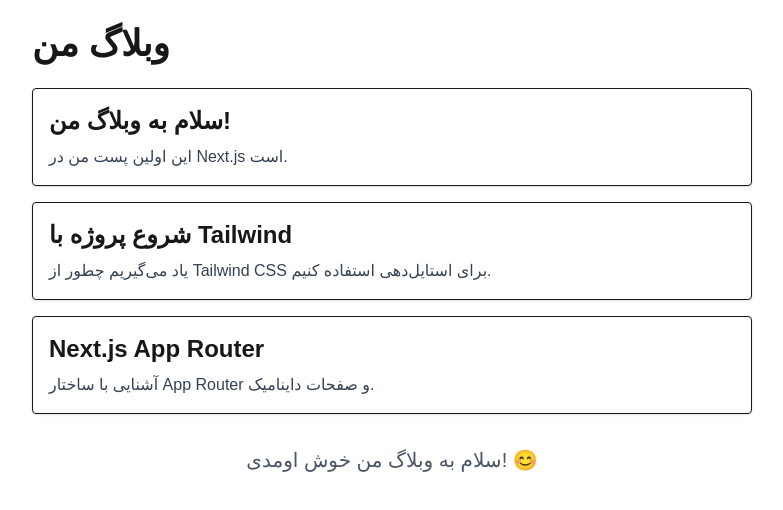
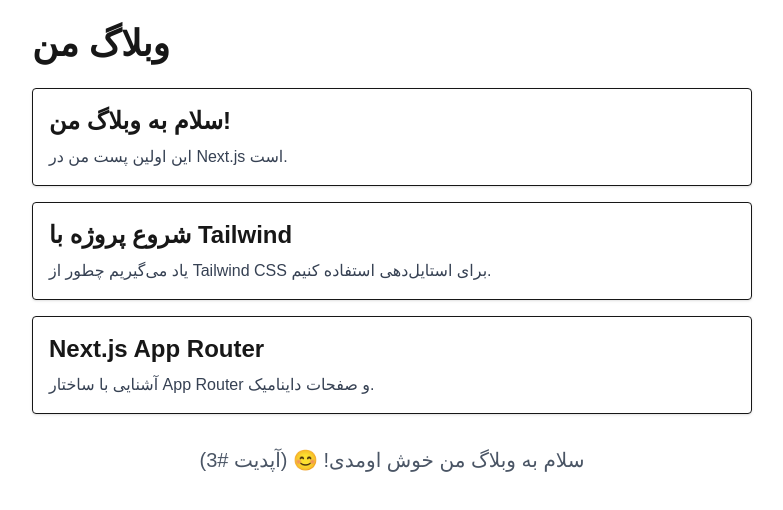
Before and after one commit to mmddhqqn-dot/myblog, a Next.js app: page / in a window 1280 px wide. Shown: the top 510 px of the page, without its empty margins (248-1031 px from the left). Built offline with nearby package versions, Linux system fonts and the light colour scheme.

Commit message:
Add update counter #3

```diff
--- a/app/page.js
+++ b/app/page.js
@@ -5,9 +5,10 @@
 async function getPosts() {
   try {
     // استفاده از absolute URL برای production
-    const baseUrl = process.env.NODE_ENV === 'production'
-      ? 'https://myblog-74vwguojn-mahdis-projects-3e182af4.vercel.app'
-      : 'http://localhost:3000';
+    const baseUrl =
+      process.env.NODE_ENV === "production"
+        ? "https://myblog-74vwguojn-mahdis-projects-3e182af4.vercel.app"
+        : "http://localhost:3000";
 
     const response = await fetch(`${baseUrl}/api/posts`, {
       cache: "no-store",
@@ -45,7 +46,9 @@
       )}
 
       <div className="mt-8 text-center">
-        <p className="text-xl text-gray-600">سلام به وبلاگ من خوش اومدی! 😊</p>
+        <p className="text-xl text-gray-600">
+          سلام به وبلاگ من خوش اومدی! 😊 (آپدیت #3)
+        </p>
       </div>
     </main>
   );
```
